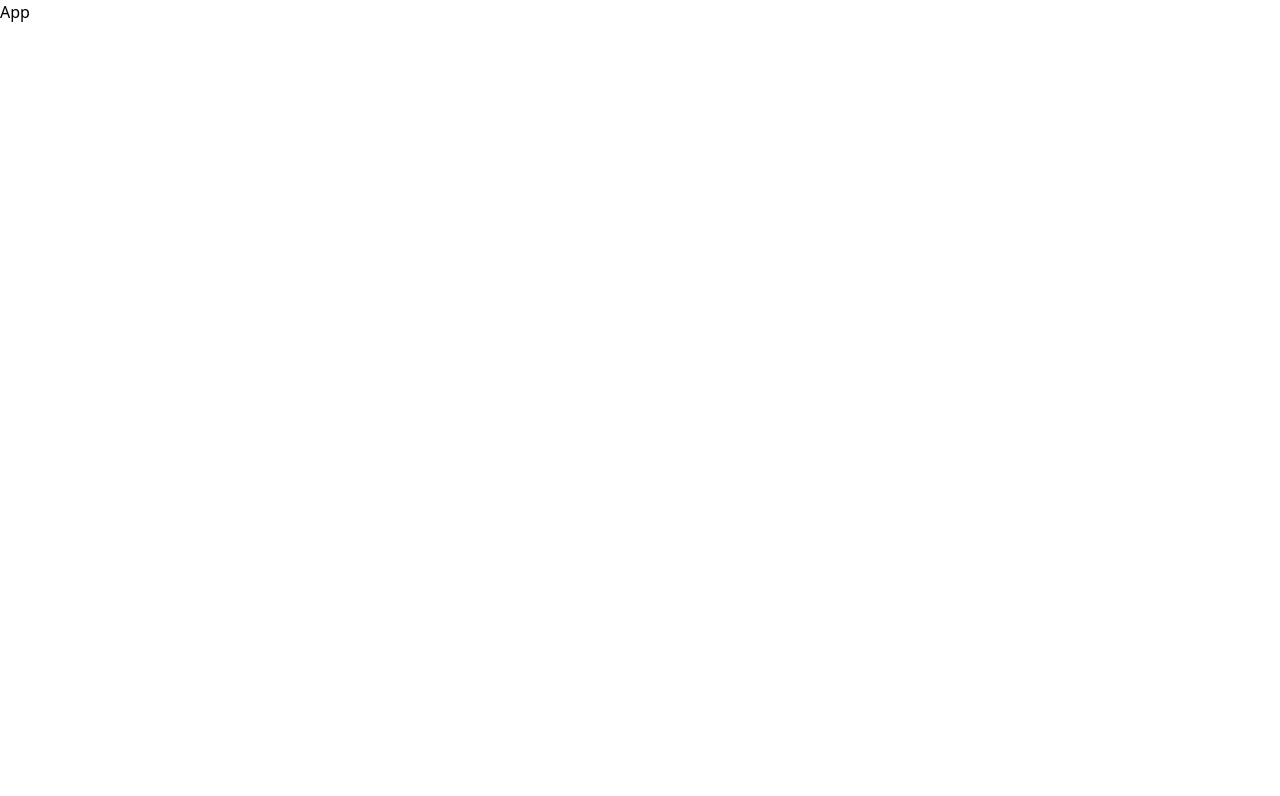
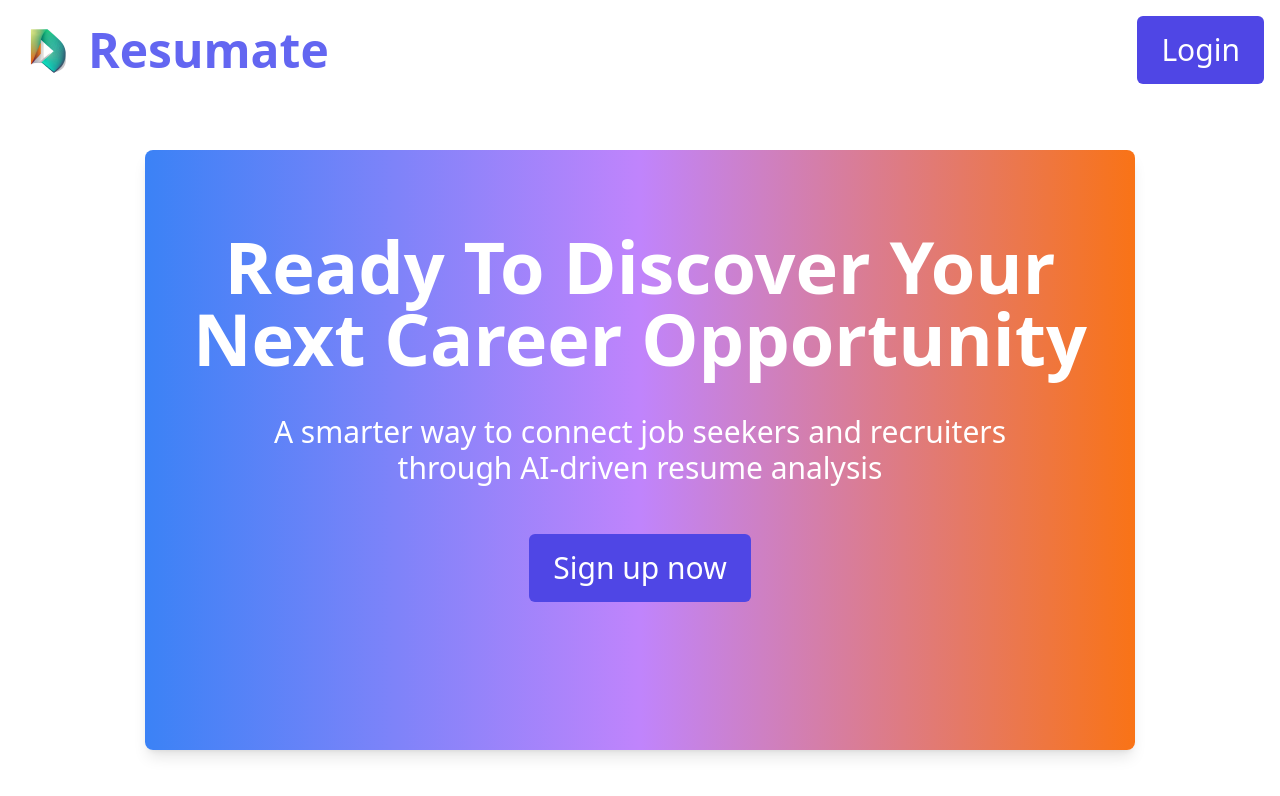
Before and after one commit to leo4life2/resumate-frontend, a React (Create React App) app: page / in a window 1280 px wide. Shown: the top 796 px of the page. Built offline with nearby package versions, Linux system fonts and the light colour scheme.

Commit message:
feat: landing page done

```diff
--- a/src/App.js
+++ b/src/App.js
@@ -1,8 +1,35 @@
 import React from 'react'
+import logo from './Assets/logo.png'
 
 const App = () => {
   return (
-    <div>App</div>
+    <div className="min-h-screen bg-white flex flex-col">
+      <header className="flex items-center justify-between p-4">
+        <div className="flex items-center space-x-2">
+          <img className="w-16 h-16" src={logo} alt='logo'></img>
+          <h1 className="text-indigo-500 text-5xl font-semibold">Resumate</h1>
+        </div>
+        <button className="bg-indigo-600 text-white text-3xl py-4 px-6 rounded-md focus:outline-none focus:ring-2 focus:ring-indigo-300">
+              Login
+        </button>
+      </header>
+
+      <main className="flex-grow flex items-center justify-center">
+        <div className="rounded-lg p-12 shadow-lg bg-gradient-to-r from-blue-500 via-purple-400 to-orange-500 h-[600px]">
+          <h2 className="text-white text-center text-7xl font-semibold mb-6 mt-8">
+            Ready To Discover Your <br></br> Next Career Opportunity
+          </h2>
+          <h3 className="text-white text-center text-3xl font-medium mb-12 mt-10">
+            A smarter way to connect job seekers and recruiters<br></br> through AI-driven resume analysis
+          </h3>
+          <div className="flex justify-center">
+            <button className="bg-indigo-600 text-white text-3xl py-4 px-6 rounded-md focus:outline-none focus:ring-2 focus:ring-indigo-300">
+              Sign up now
+            </button>
+          </div>
+        </div>
+      </main>
+    </div>
   )
 }
 
--- /dev/null
+++ b/src/Components/IVSChat.js
@@ -0,0 +1,40 @@
+import { useState } from 'react';
+import { IVSChatRoom } from 'amazon-ivs-chat-messaging';
+
+const IVSChat = ({ chatRoomId, chatToken }) => {
+  const [messages, setMessages] = useState([]);
+
+  const handleMessage = (message) => {
+    setMessages([...messages, message]);
+  };
+
+  const handleSend = (message) => {
+    const newMessage = {
+      text: message,
+    };
+
+    IVSChatRoom.sendMessage(chatRoomId, chatToken, newMessage, (error) => {
+      if (error) {
+        console.error(error);
+      }
+    });
+  };
+
+  return (
+    <div>
+      <ul>
+        {messages.map((message) => (
+          <li key={message.id}>{message.text}</li>
+        ))}
+      </ul>
+      <input
+        type="text"
+        placeholder="Enter your message..."
+        onChange={(e) => handleMessage(e.target.value)}
+      />
+      <button onClick={handleSend}>Send</button>
+    </div>
+  );
+};
+
+export default IVSChat;
```
Also changed, not shown: src/Assets/logo.png (added).
